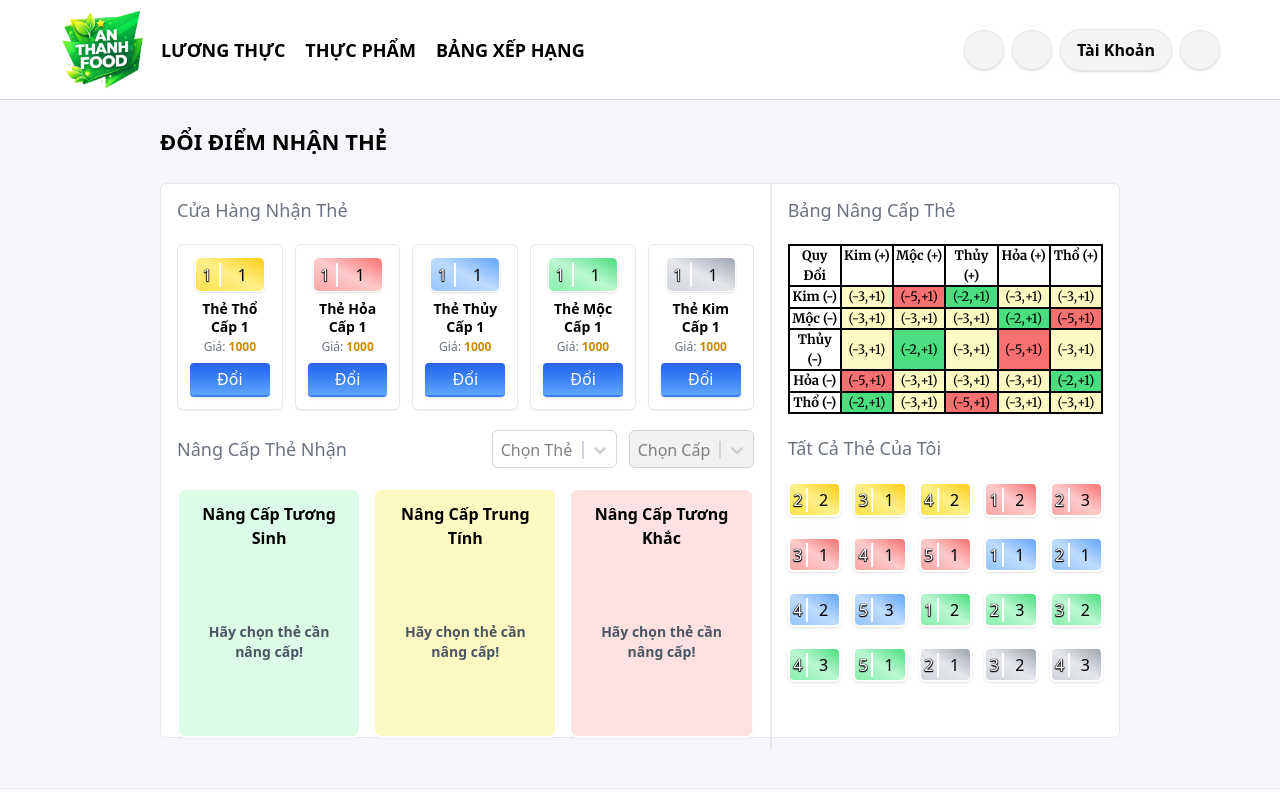
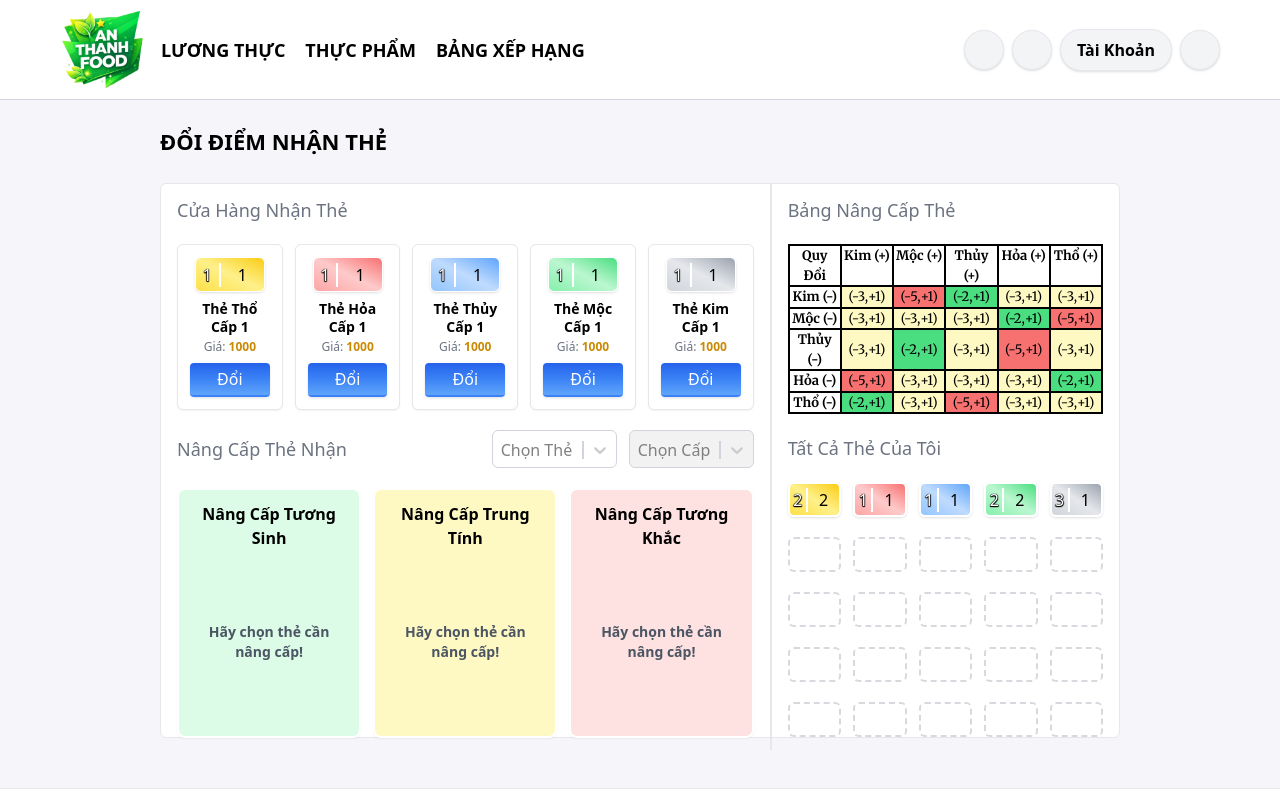
Before and after one commit to SongDuy/web-an-thanh-food, a React (Create React App) app in the folder frontend-web/: page /account/rewards in a window 1280 px wide. Shown: the top 800 px of the page. Built offline with nearby package versions, Linux system fonts and the light colour scheme; some icons are missing; what i18n-iso-countries would draw is missing.

Commit message:
new commit

```diff
--- a/frontend-web/src/pages/account/Rewards.js
+++ b/frontend-web/src/pages/account/Rewards.js
@@ -30,11 +30,11 @@ const AccountRewardsPage = () => {
 
     // danh sách thẻ
     const [cardLevels, setCardLevels] = useState([
-        { element: "tho", title: "Thẻ Hệ Thổ", cards: [0, 2, 1, 2, 0] },
-        { element: "hoa", title: "Thẻ Hệ Hỏa", cards: [2, 3, 1, 1, 1] },
-        { element: "thuy", title: "Thẻ Hệ Thủy", cards: [1, 1, 0, 2, 3] },
-        { element: "moc", title: "Thẻ Hệ Mộc", cards: [2, 3, 2, 3, 1] },
-        { element: "kim", title: "Thẻ Hệ Kim", cards: [0, 1, 2, 3, 0] },
+        { element: "tho", title: "Thẻ Hệ Thổ", cards: [0, 2, 0, 0, 0] },
+        { element: "hoa", title: "Thẻ Hệ Hỏa", cards: [1, 0, 0, 0, 0] },
+        { element: "thuy", title: "Thẻ Hệ Thủy", cards: [1, 0, 0, 0, 0] },
+        { element: "moc", title: "Thẻ Hệ Mộc", cards: [0, 2, 0, 0, 0] },
+        { element: "kim", title: "Thẻ Hệ Kim", cards: [0, 0, 1, 0, 0] },
     ]);
 
     //Hệ
@@ -470,6 +470,21 @@ const AccountRewardsPage = () => {
         );
     };
 
+
+    const allCards = cardLevels.flatMap(level =>
+        level.cards.map((qty, index) => ({
+            element: level.element,
+            title: level.title,
+            level: index + 1,
+            qty
+        }))
+    );
+
+    // Có thẻ trước, ô trống xuống cuối (giữ thứ tự ban đầu)
+    const sortedCards = allCards.sort((a, b) =>
+        (a.qty === 0) - (b.qty === 0)
+    );
+
     return (
         <>
             <Header
@@ -676,17 +691,13 @@ const AccountRewardsPage = () => {
                                 </div>
 
                                 <div className="w-full grid grid-cols-5 gap-x-3 gap-y-5">
-                                    {cardLevels
-                                        .flatMap(level =>
-                                            level.cards.map((qty, index) => ({
-                                                element: level.element,
-                                                title: level.title,
-                                                level: index + 1,
-                                                qty
-                                            }))
-                                        )
-                                        .filter(card => card.qty > 0)
-                                        .map(card => (
+                                    {sortedCards.map(card =>
+                                        card.qty === 0 ? (
+                                            <div
+                                                key={`${card.element}-${card.level}`}
+                                                className="w-full h-[35px] border-2 border-dashed border-gray-400 rounded-md opacity-40"
+                                            />
+                                        ) : (
                                             <CardBox
                                                 key={`${card.element}-${card.level}`}
                                                 title={card.title}
@@ -703,8 +714,8 @@ const AccountRewardsPage = () => {
                                                     setSelectedLevel(getLevelOption(card.level));
                                                 }}
                                             />
-                                        ))
-                                    }
+                                        )
+                                    )}
                                 </div>
 
                             </div>
```
